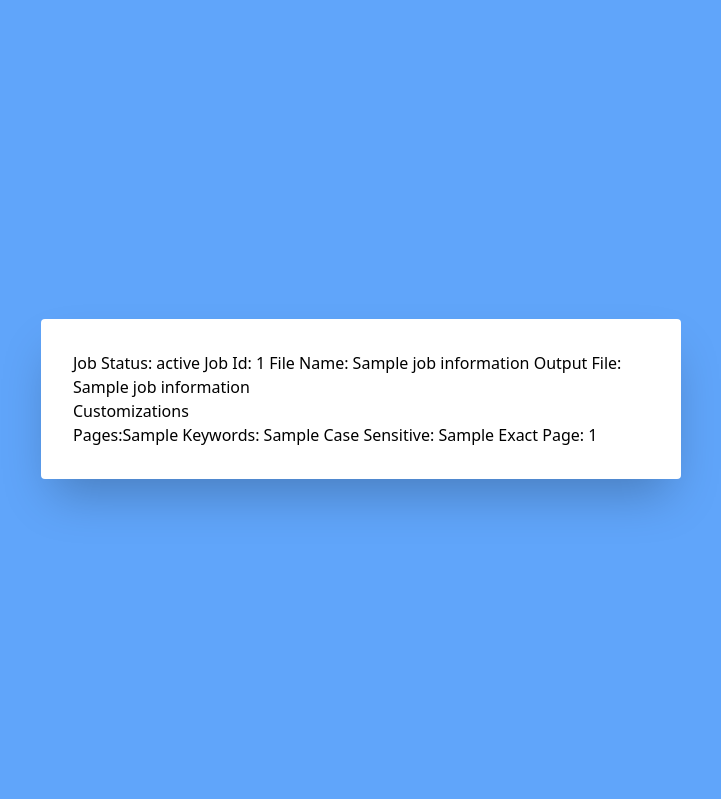
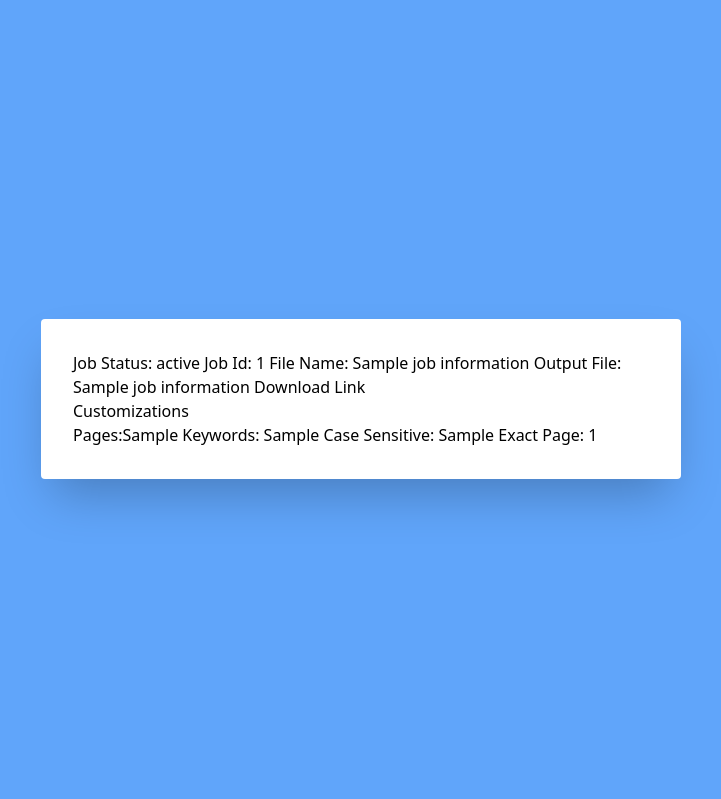
Before and after one commit to JongCleo/sitemap-detective, a Flask app: template app/templates/status.html in a window 1280 px wide. Shown: the part 25-824 px from the top of the page, without its empty margins (279-1000 px from the left). Run offline with Flask 2, Linux system fonts and the light colour scheme; the template is opened without the code that fills it: most values are stand-ins (such as "Sample title", 1, 10 or a date in 2020); parts of the project's set-up code (start-up, migrations or seed data) failed here and were passed over.

Commit message:
download link added

```diff
--- a/app/templates/status.html
+++ b/app/templates/status.html
@@ -5,7 +5,12 @@
       Job Status: {{job_information.status}} Job Id: {{job_information.id}} File
       Name: {{job_information.input_file_name}} {% if
       job_information.output_file is not none %} Output File:
-      {{job_information.output_file_name}} {% endif %}
+      {{job_information.output_file_name}}
+      <a
+        href="{{ url_for('main.download_output_file', job_id=job_information.id) }}"
+        >Download Link</a
+      >
+      {% endif %}
 
       <h1>Customizations</h1>
       Pages:{{job_information.page_list}} Keywords:
```
